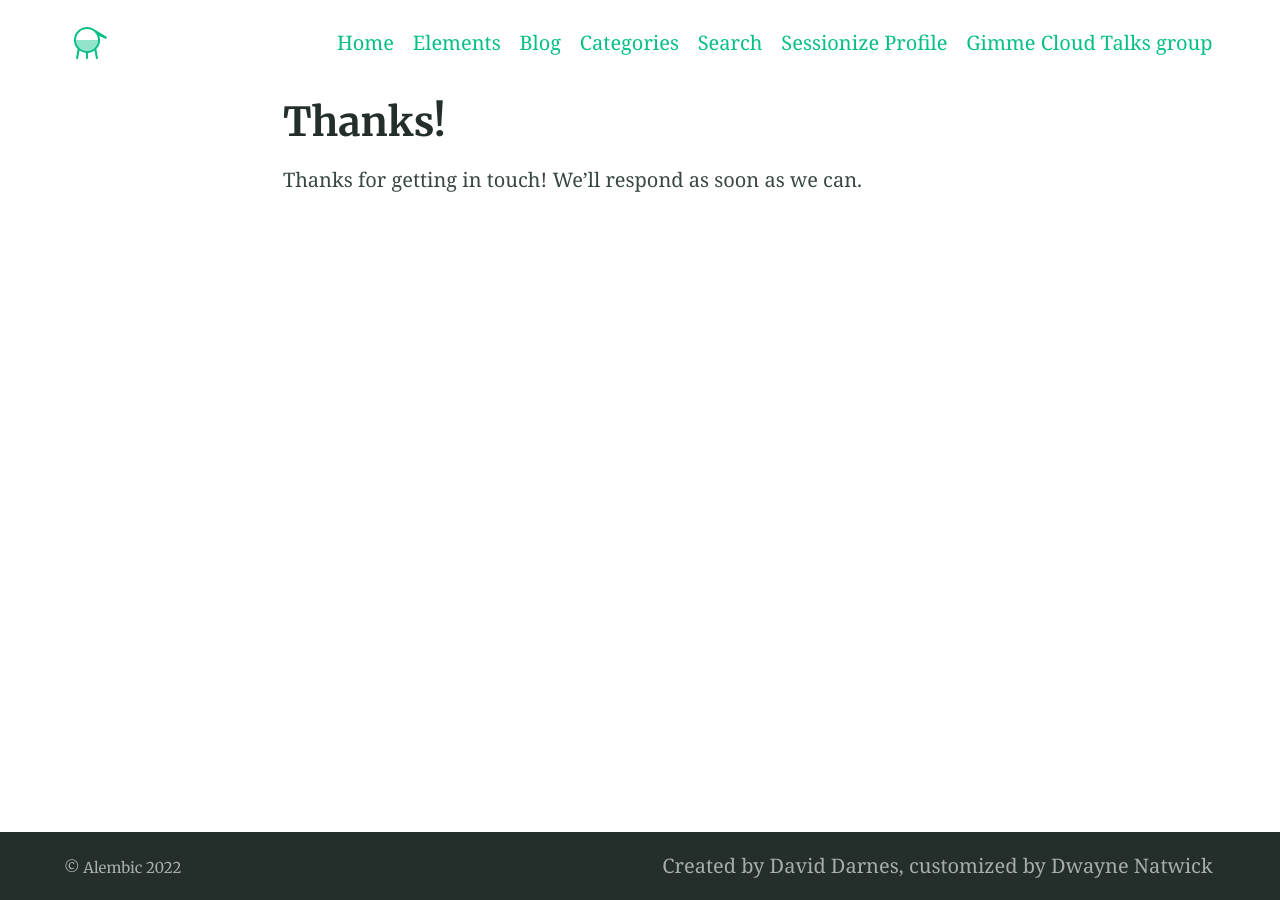
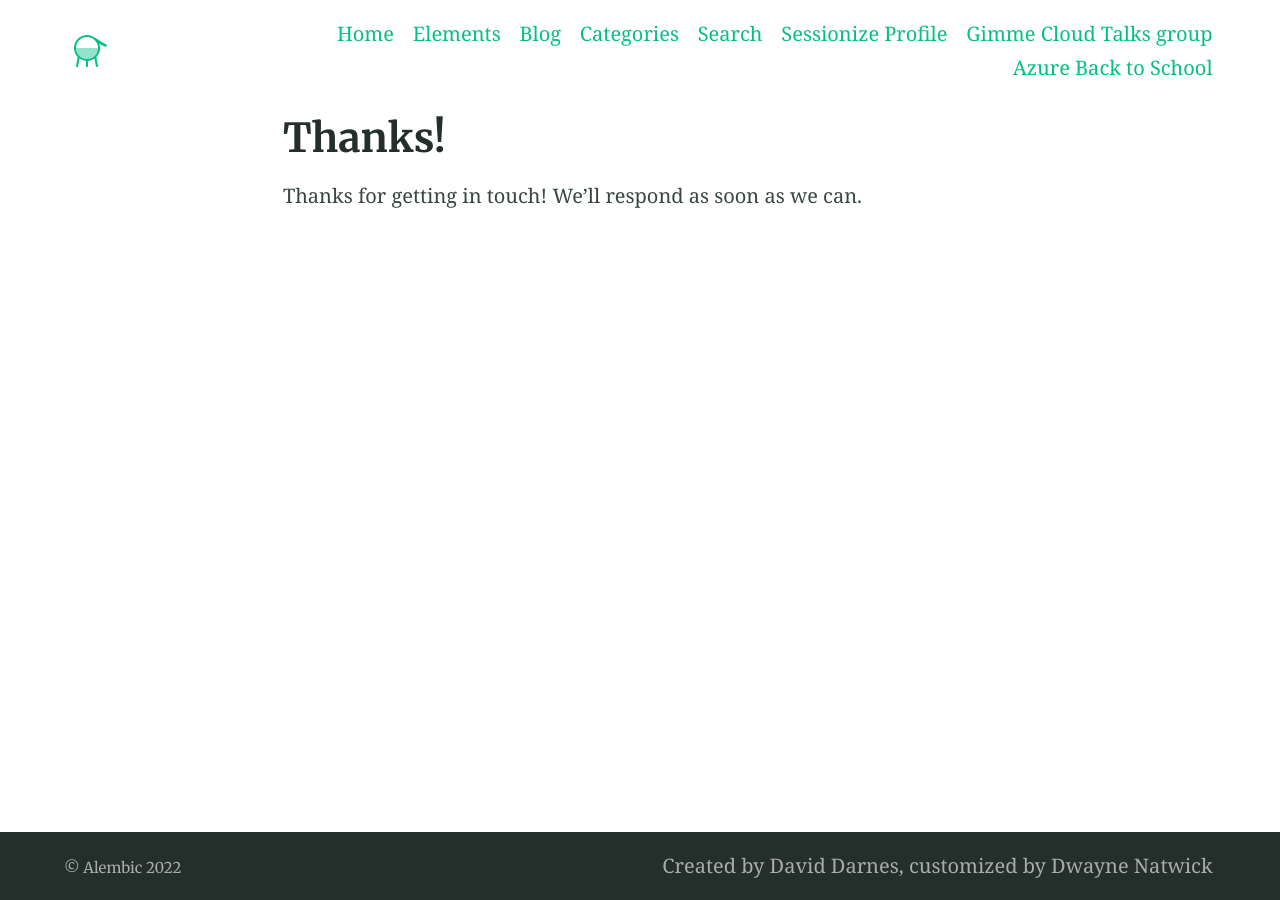
Before and after one commit to captainhyperscaler/captainhyperscaler.github.io, a Jekyll site: the page built from thanks.md, in a window 1280 px wide. Built offline with Jekyll 4.4.1, drawn with Linux system fonts in a browser that asks for light colours; part of the change alters nothing that is shown.

Commit message:
Update _config.yml

```diff
--- a/_config.yml
+++ b/_config.yml
@@ -39,10 +39,10 @@ paginate: 2 # jekyll-paginate > items per page
 paginate_path: blog/page:num # jekyll-paginate > blog page
 jekyll-mentions: https://twitter.com # jekyll-mentions > service used when @replying
 twitter:
-  username: DavidDarnes # jekyll-seo-tag > Owners twitter username
-author: DavidDarnes # jekyll-seo-tag > default author
+  username: DwayneNcloud # jekyll-seo-tag > Owners twitter username
+author: Dwayne Natwick # jekyll-seo-tag > default author
 social: # jekyll-seo-tag > social overrides
-  name: David Darnes # jekyll-seo-tag > real name
+  name: Dwayne Natwick # jekyll-seo-tag > real name
   links:  # jekyll-seo-tag > social aliases (sameAs)
     - https://twitter.com/DwayneNcloud
     - https://www.linkedin.com/in/dnatwick
@@ -134,6 +134,8 @@ navigation_header:
   url: https://sessionize.com/dwayne-natwick
 - title: Gimme Cloud Talks group
   url: http://gimmecloudtalks.com
+- title: Azure Back to School
+  url: http://azurebacktoschool.com
 
 navigation_footer:
 - title: Created by David Darnes, customized by Dwayne Natwick
```
